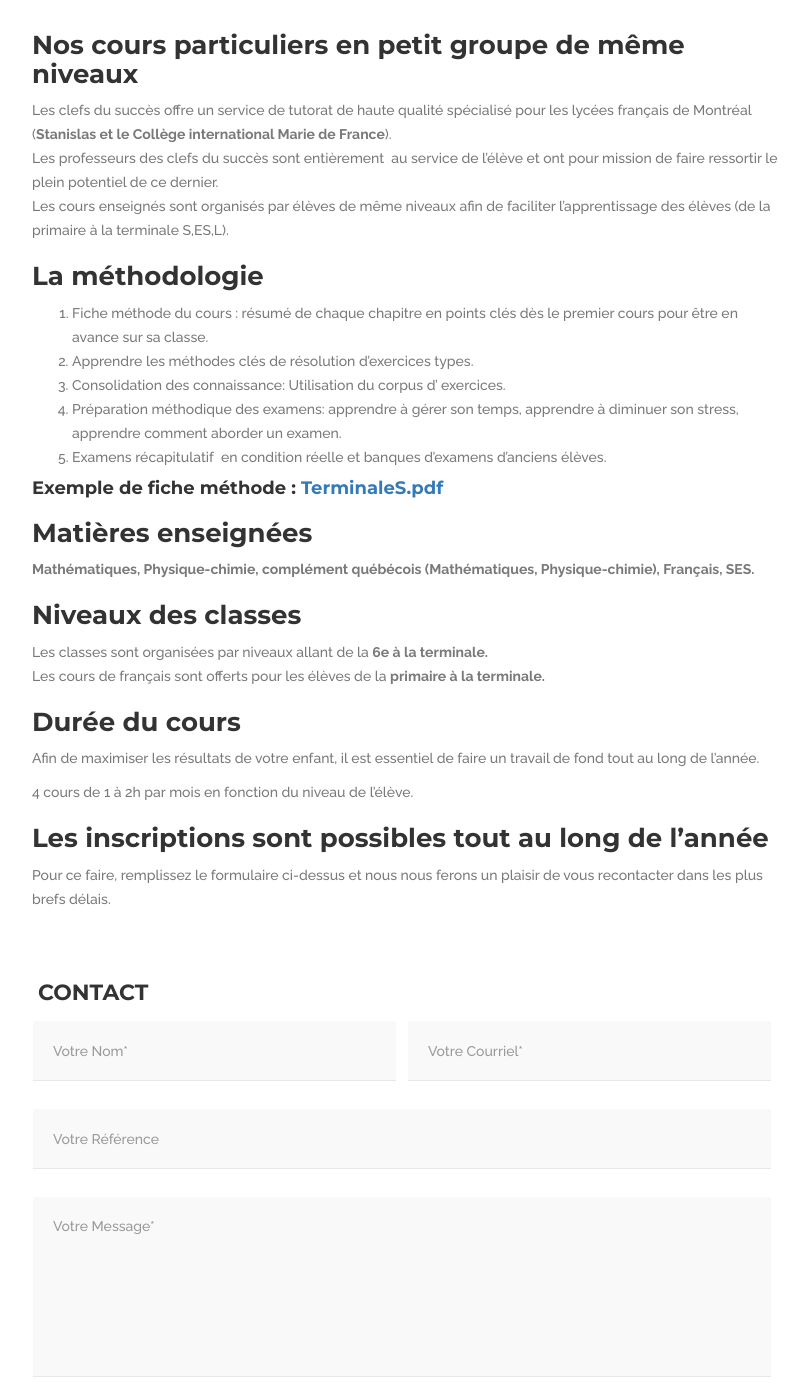
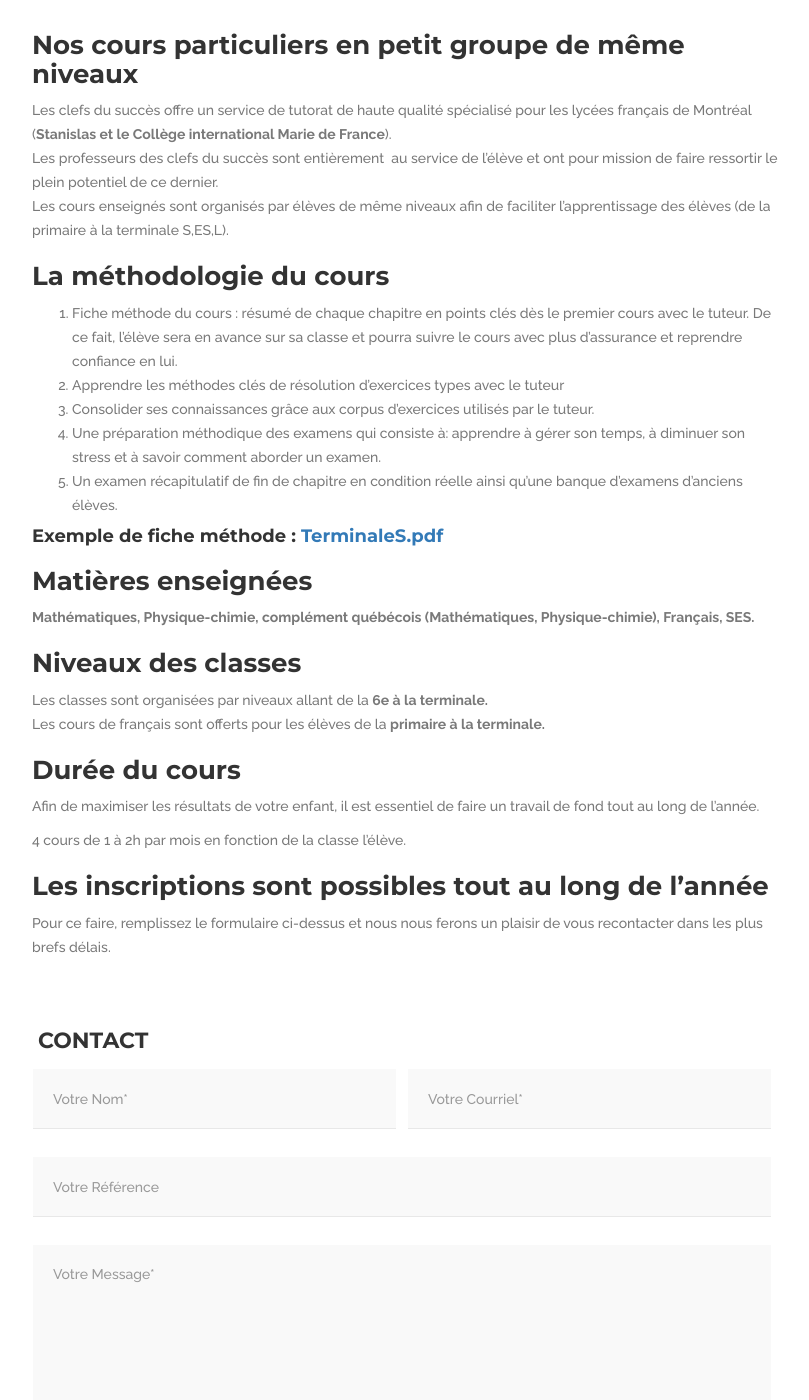
Before and after one commit to bkingg/les-clefs-pour-reussir, a Jekyll site: the page built from _programmes/test 2.md, in a window 1280 px wide and 1400 px high, scrolled down 976 px. Shown: the whole window, without its empty margins (233-1042 px from the left). Built offline with Jekyll 4.4.1, drawn with Linux system fonts in a browser that asks for light colours.

Commit message:
Update from Forestry.io - test 2.md

```diff
--- a/_programmes/test 2.md
+++ b/_programmes/test 2.md
@@ -10,13 +10,13 @@ Les clefs du succès offre un service de tutorat de haute qualité spécialisé
 Les professeurs des clefs du succès sont entièrement  au service de l’élève et ont pour mission de faire ressortir le plein potentiel de ce dernier.
 Les cours enseignés sont organisés par élèves de même niveaux afin de faciliter l'apprentissage des élèves (de la primaire à la terminale S,ES,L).
 
-### La méthodologie
+### La méthodologie du cours
 
-1. Fiche méthode du cours : résumé de chaque chapitre en points clés dès le premier cours pour être en avance sur sa classe.
-2. Apprendre les méthodes clés de résolution d’exercices types.
-3. Consolidation des connaissance: Utilisation du corpus d' exercices.
-4. Préparation méthodique des examens: apprendre à gérer son temps,  apprendre à diminuer son stress, apprendre comment aborder un examen.
-5. Examens récapitulatif  en condition réelle et banques d’examens d’anciens élèves.
+1. Fiche méthode du cours : résumé de chaque chapitre en points clés dès le premier cours avec le tuteur. De ce fait, l'élève sera en avance sur sa classe et pourra suivre le cours avec plus d'assurance et reprendre confiance en lui.
+2. Apprendre les méthodes clés de résolution d’exercices types avec le tuteur
+3. Consolider ses connaissances grâce aux corpus d'exercices utilisés par le tuteur.
+4. Une préparation méthodique des examens qui consiste à: apprendre à gérer son temps, à diminuer son stress et à savoir comment aborder un examen.
+5. Un examen récapitulatif de fin de chapitre en condition réelle ainsi qu'une  banque d’examens d’anciens élèves.
 
 ##### Exemple de fiche méthode : [TerminaleS.pdf](/uploads/TerminaleS.pdf "TerminaleS.pdf")
 
@@ -33,7 +33,7 @@ Les cours enseignés sont organisés par élèves de même niveaux afin de facil
 
 Afin de maximiser les résultats de votre enfant, il est essentiel de faire un travail de fond tout au long de l'année.
 
-* 4 cours de 1 à 2h par mois en fonction du niveau de l'élève.
+* 4 cours de 1 à 2h par mois en fonction de la classe l'élève.
 
 ### **Les inscriptions sont possibles tout au long de l’année**
 
```
